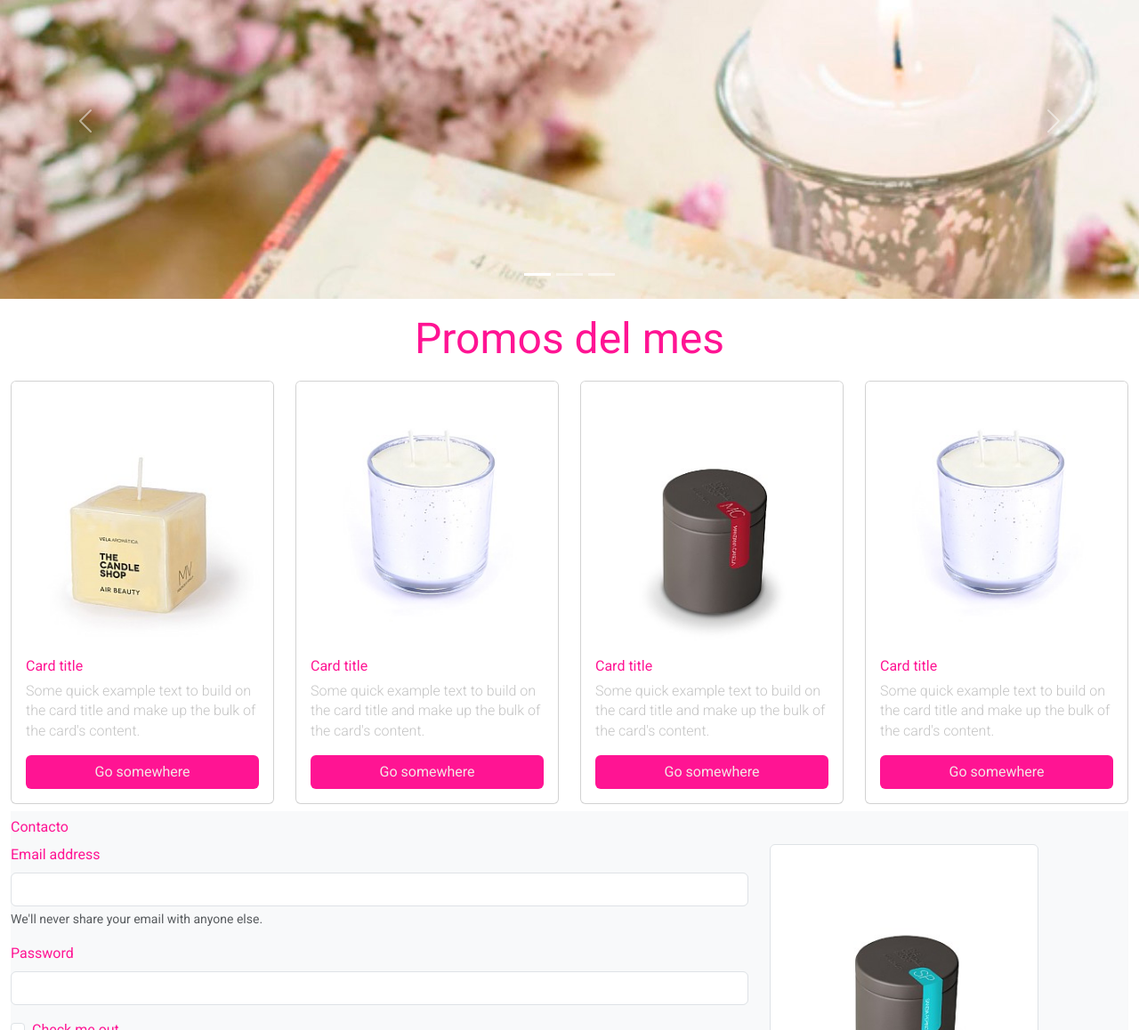
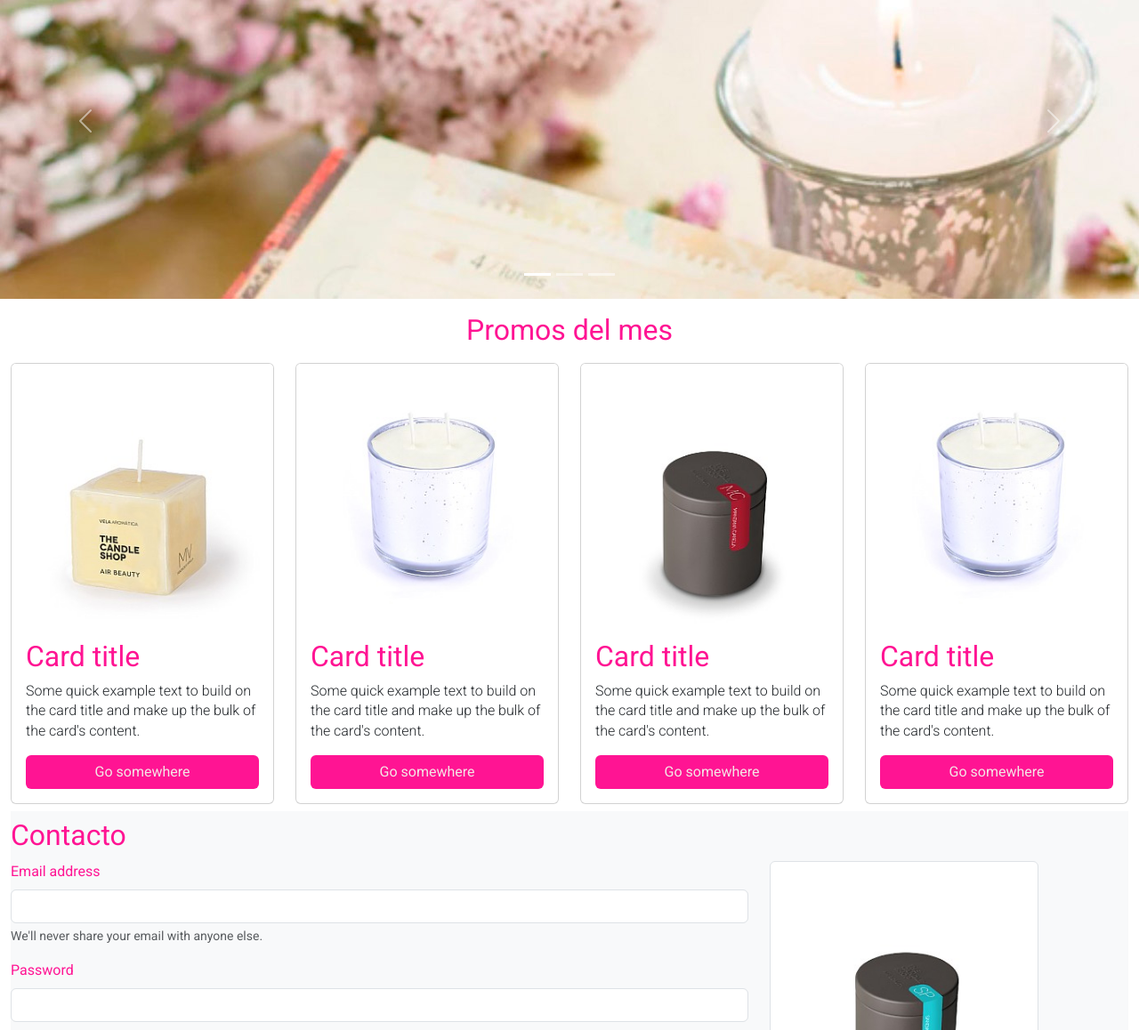
Before and after one commit to Lauritaweb/sassIICoder, a website: page pages/promos.html in a window 1280 px wide. Shown: the part 152-1310 px from the top of the page at 89% size. Drawn offline with Linux system fonts and the light colour scheme.

Commit message:
ajustes de sizes

```diff
--- a/scss/_commons.scss
+++ b/scss/_commons.scss
@@ -5,15 +5,15 @@
 }
 h1{
     color:$mainColor;
-    font-size: $textXl;
+    font-size: $textLg;
 }
 
 h2{
-    font-size:$textMd;
+    font-size:$textLg;
 }
 
 h3{
-    font-size: $textMd
+    font-size: $textLg;
 }
 
 h1,h2,h3{
@@ -29,7 +29,6 @@ form label,
 }
 
 p{
-    color:$secondaryColor;
     font-weight: $textLight;
     font-size: $textMd;
     line-height: 1.4em;
@@ -53,6 +52,18 @@ p{
 .bg-pink{
     background-color:$mainColor;
     color:$white;
+}
+
+.bg-violet{
+    background-color: map-get($map: $paleta, $key:'nueve' );
+}
+
+.bg-dark-violet{
+    background-color: map-get($map: $paleta, $key:'doce' )
+}
+
+.bg-shadow{
+    box-shadow: map-get($map:$paleta , $key:'trece' );
 }
 
 
--- a/scss/_mixins.scss
+++ b/scss/_mixins.scss
@@ -52,7 +52,7 @@
 
 
 // .text-tienda{
-//     @include textos(1.1em, 1.4em, black, 10px)
+//     @include textos(1.1em, 1.4em, black, 10px, center)
 // }
 
 @mixin flex($dire,$justify,$align,$wrap){
@@ -88,17 +88,6 @@ $paleta:(
     'trece':10px 10px 5px 0px rgba(0,0,0,0.75),
 );
 
-.bg-violet{
-    background-color: map-get($map: $paleta, $key:'nueve' );
-}
-
-.bg-dark-violet{
-    background-color: map-get($map: $paleta, $key:'doce' )
-}
-
-.bg-shadow{
-    box-shadow: map-get($map:$paleta , $key:'trece' );
-}
 
 
 //math
```
Also changed, not shown: index.html (+1 -1 lines), css/main.css.
